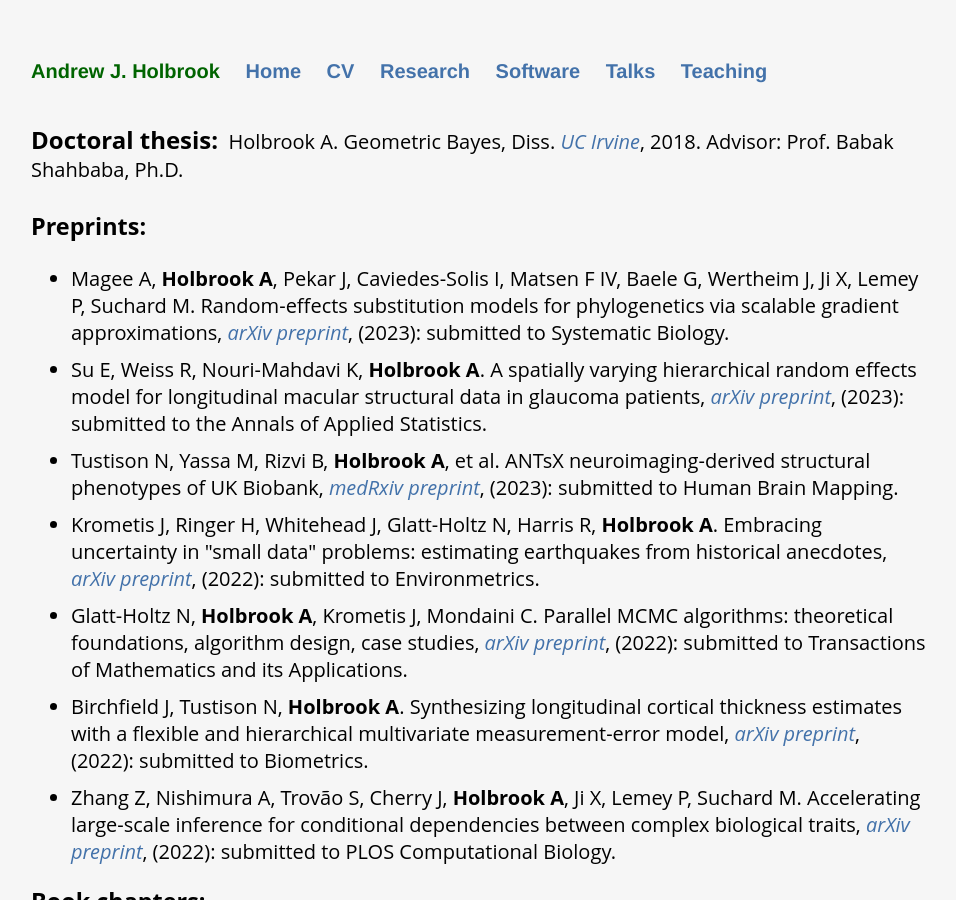
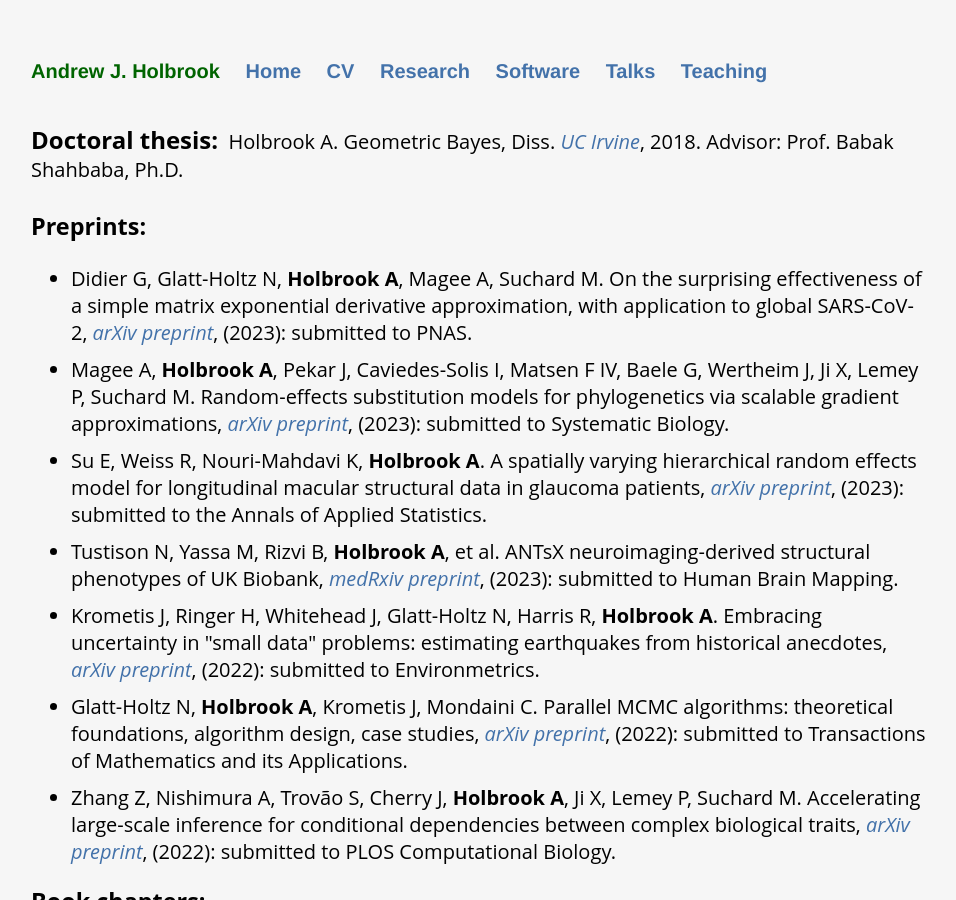
Before and after one commit to andrewjholbrook/andrewjholbrook.github.io, a Jekyll site: the page built from research.html, in a window 1280 px wide and 900 px high. Shown: the whole window, without its empty margins (161-1117 px from the left). Built offline with Jekyll 4.4.1, drawn with Linux system fonts in a browser that asks for light colours; a style sheet for code colours, icons or effects is not loaded.

Commit message:
Update research.html

```diff
--- a/research.html
+++ b/research.html
@@ -11,12 +11,12 @@ title: Andrew Holbrook | Research
 
   <h3>Preprints:</h3>
   <ul id="preprints">
-        <li> Magee A, <b>Holbrook A</b>, Pekar J, Caviedes-Solis I, Matsen F IV, Baele G, Wertheim J, Ji X, Lemey P, Suchard M. Random-effects substitution models for phylogenetics via scalable gradient approximations, <i><a href="https://arxiv.org/abs/2303.13642" target="_blank">arXiv preprint</a></i>, (2023): submitted to Systematic Biology.
-        <li> Su E, Weiss R, Nouri-Mahdavi K, <b>Holbrook A</b>. A spatially varying hierarchical random effects model for longitudinal macular structural data in glaucoma patients, <i><a href="https://arxiv.org/abs/2303.09018" target="_blank">arXiv preprint</a></i>, (2023): submitted to the Annals of Applied Statistics.
-        <li> Tustison N, Yassa M, Rizvi B, <b>Holbrook A</b>, et al. ANTsX neuroimaging-derived structural phenotypes of UK Biobank, <i><a href="https://www.medrxiv.org/content/10.1101/2023.01.17.23284693v1" target="_blank">medRxiv preprint</a></i>, (2023): submitted to Human Brain Mapping.
-        <li>Krometis J, Ringer H, Whitehead J, Glatt-Holtz N, Harris R, <b>Holbrook A</b>. Embracing uncertainty in "small data" problems: estimating earthquakes from historical anecdotes, <i><a href="https://arxiv.org/abs/2106.07797" target="_blank">arXiv preprint</a></i>, (2022): submitted to Environmetrics.
+        <li> Didier G, Glatt-Holtz N, <b>Holbrook A</b>, Magee A, Suchard M. On the surprising effectiveness of a simple matrix exponential derivative approximation, with application to global SARS-CoV-2, <i><a href="http://arxiv.org/abs/2306.15841" target="_blank">arXiv preprint</a></i>, (2023): submitted to PNAS. </li>
+        <li> Magee A, <b>Holbrook A</b>, Pekar J, Caviedes-Solis I, Matsen F IV, Baele G, Wertheim J, Ji X, Lemey P, Suchard M. Random-effects substitution models for phylogenetics via scalable gradient approximations, <i><a href="https://arxiv.org/abs/2303.13642" target="_blank">arXiv preprint</a></i>, (2023): submitted to Systematic Biology.</li>
+        <li> Su E, Weiss R, Nouri-Mahdavi K, <b>Holbrook A</b>. A spatially varying hierarchical random effects model for longitudinal macular structural data in glaucoma patients, <i><a href="https://arxiv.org/abs/2303.09018" target="_blank">arXiv preprint</a></i>, (2023): submitted to the Annals of Applied Statistics.</li>
+        <li> Tustison N, Yassa M, Rizvi B, <b>Holbrook A</b>, et al. ANTsX neuroimaging-derived structural phenotypes of UK Biobank, <i><a href="https://www.medrxiv.org/content/10.1101/2023.01.17.23284693v1" target="_blank">medRxiv preprint</a></i>, (2023): submitted to Human Brain Mapping.</li>
+        <li>Krometis J, Ringer H, Whitehead J, Glatt-Holtz N, Harris R, <b>Holbrook A</b>. Embracing uncertainty in "small data" problems: estimating earthquakes from historical anecdotes, <i><a href="https://arxiv.org/abs/2106.07797" target="_blank">arXiv preprint</a></i>, (2022): submitted to Environmetrics. </li>
         <li>Glatt-Holtz N, <b>Holbrook A</b>, Krometis J, Mondaini C. Parallel MCMC algorithms: theoretical foundations, algorithm design, case studies, <i><a href="https://arxiv.org/abs/2209.04750" target="_blank">arXiv preprint</a></i>, (2022): submitted to Transactions of Mathematics and its Applications.  </li>
-        <li>Birchfield J, Tustison N, <b>Holbrook A</b>. Synthesizing longitudinal cortical thickness estimates with a flexible and hierarchical multivariate measurement-error model, <i><a href="http://arxiv.org/abs/2204.03576" target="_blank">arXiv preprint</a></i>, (2022): submitted to Biometrics. </li>
     <li>Zhang Z, Nishimura A, Trovão S, Cherry J, <b>Holbrook A</b>, Ji X, Lemey P, Suchard M. Accelerating large-scale inference for conditional dependencies between complex biological traits, <i><a href="http://arxiv.org/abs/2201.07291" target="_blank">arXiv preprint</a></i>, (2022): submitted to PLOS Computational Biology.</li>
                         </ul>
 
```
